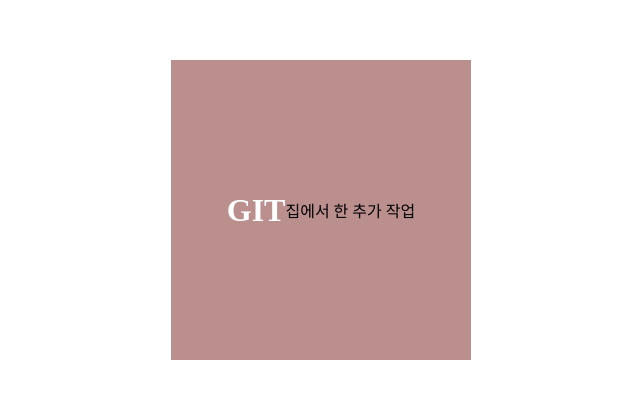
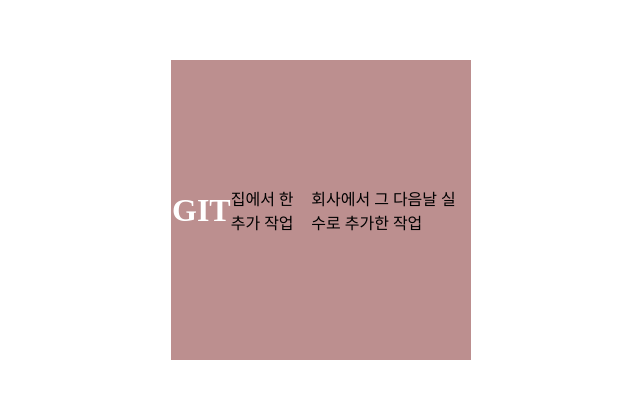
Before and after one commit to yuna-c/Git-tutorial, a plain HTML site: page index.html in a window 1280 px wide. Shown: the part 190-588 px from the top of the page, without its empty margins (319-959 px from the left). Drawn offline with Linux system fonts and the light colour scheme.

Commit message:
1107 실수 push

```diff
--- a/index.html
+++ b/index.html
@@ -13,6 +13,7 @@
     <article class="box">
       <h1>GIT</h1>
       <p>집에서 한 추가 작업</p>
+      <p>회사에서 그 다음날 실수로 추가한 작업</p>
     </article>
   </section>
 </body>
```
